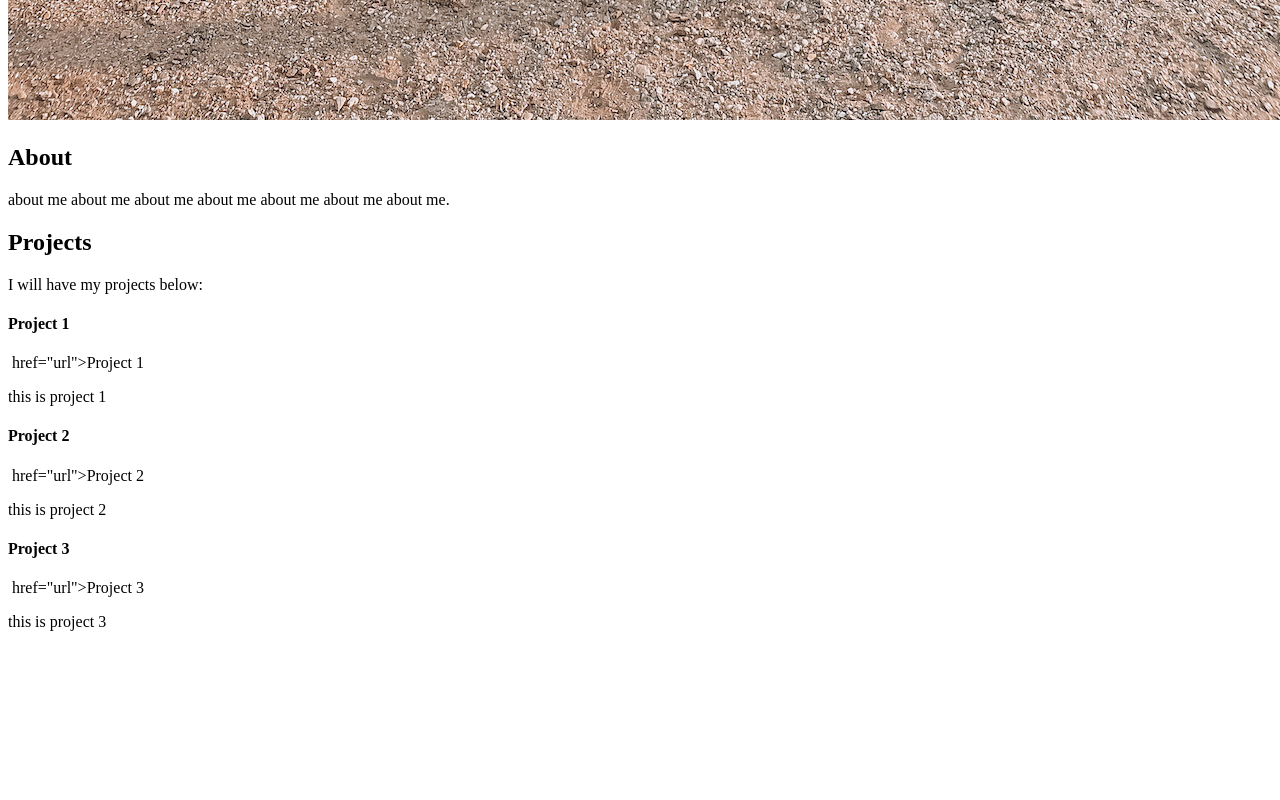
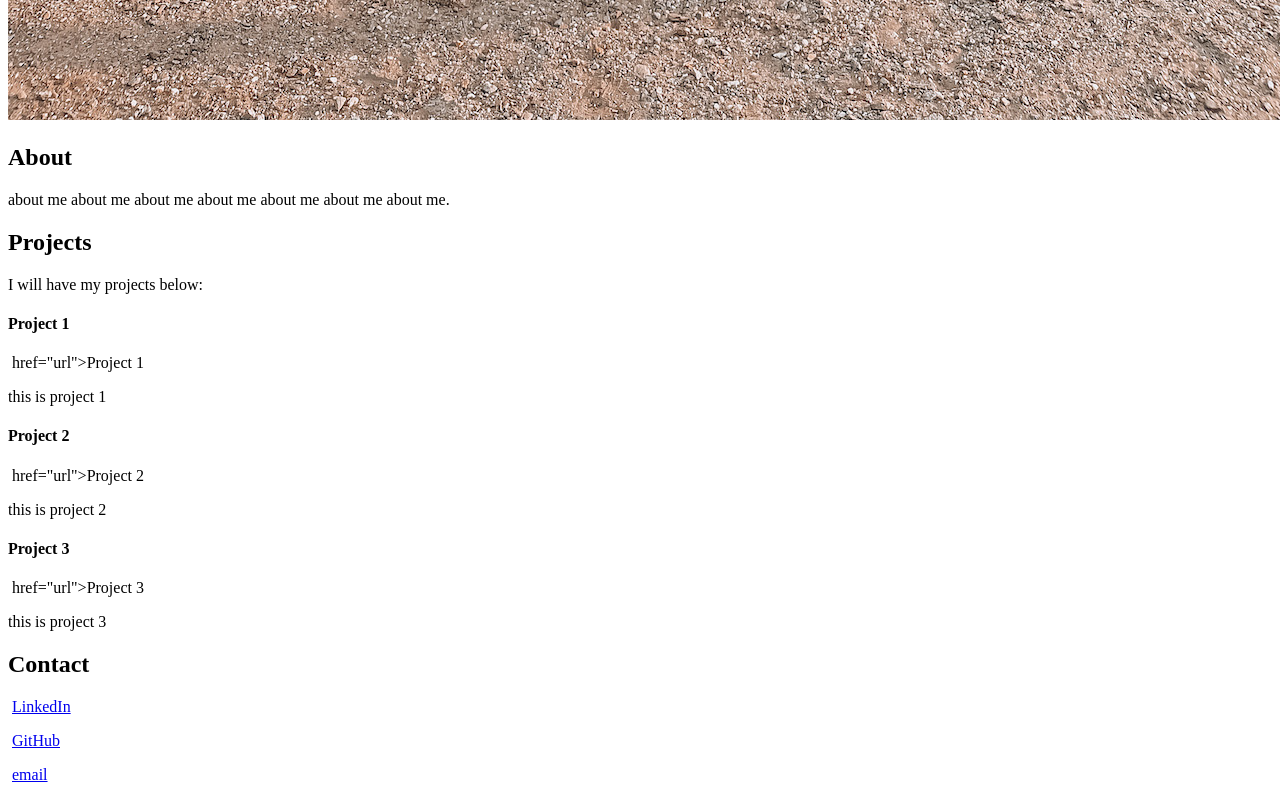
Before and after one commit to laineycreighton/portfolio, a plain HTML site: page index.html in a window 1280 px wide. Shown: the part 1750-2550 px from the top of the page. Before the commit the page ends 2397 px from the top, so only its background shows below. Drawn offline with Linux system fonts and the light colour scheme.

Commit message:
add base contact html structure

```diff
--- a/index.html
+++ b/index.html
@@ -29,6 +29,8 @@
     <section>
         <img src="./assets/images/lake-diablo.jpeg" alt="Lainey at Lake Diablo"/>
     </section>
+
+<section>
 
     <section>
         <article>
@@ -72,6 +74,24 @@
         </article>
     </section>
 
+    <section>
+        <h2>Contact</h2>
+        <p>
+            <img src="" alt="">
+            <a href="url">LinkedIn</a>
+        </p>
+        <p>
+            <img src="" alt="">
+            <a href="url">GitHub</a>
+        </p>
+        <p>
+            <img src="" alt="">
+            <a href="mailto:url">email</a>
+        </p>
+    </section>
+
+</section>
+
 </body>
 
 <footer>
```
